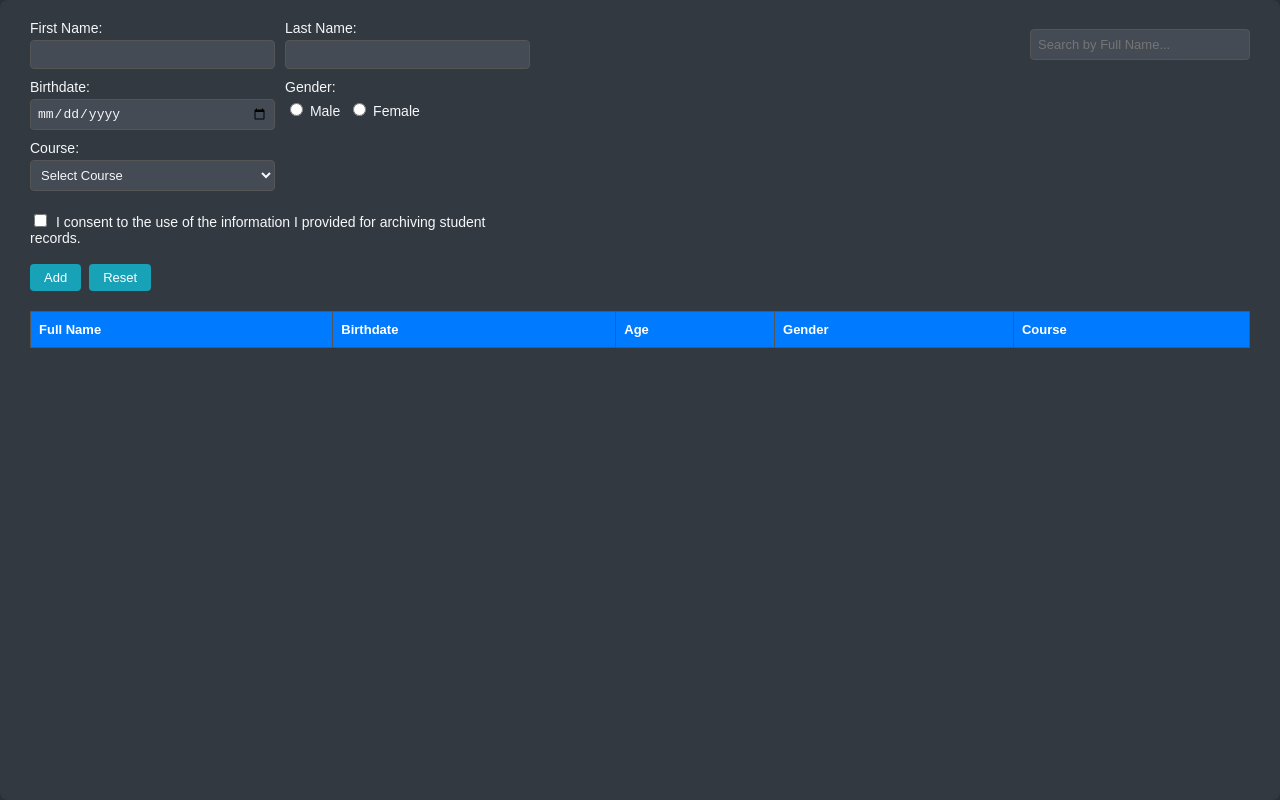
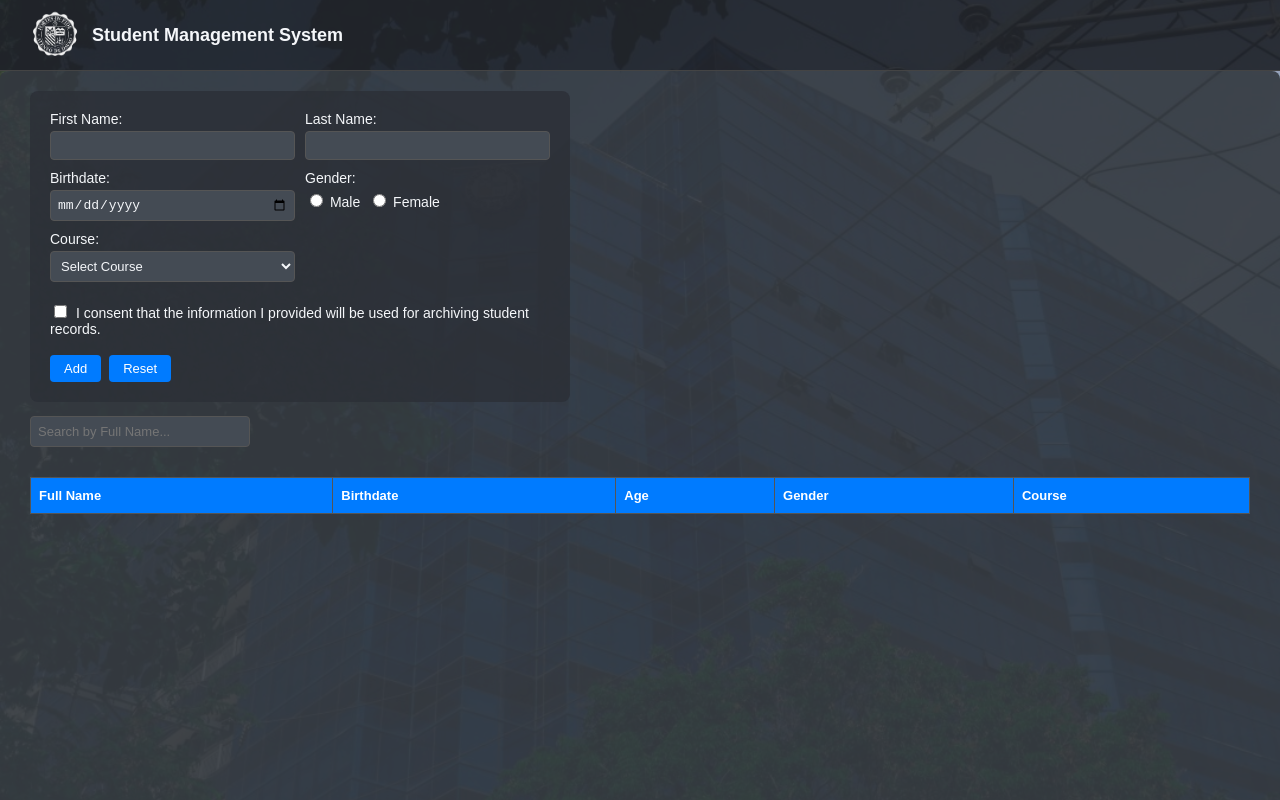
Before and after one commit to illmalicsi/studentManagement, a plain HTML site: page index.html in a window 1280 px wide. Drawn offline with Linux system fonts and the light colour scheme.

Commit message:
Add files via upload

```diff
--- a/index.html
+++ b/index.html
@@ -1,40 +1,45 @@
 <!DOCTYPE html>
 <html lang="en">
 <head>
-    <meta charset="UTF-8" />
+    <meta charset="UTF-8">
     <title>Student Management Web App</title>
-    <link rel="stylesheet" href="style.css" />
+    <link rel="stylesheet" href="style.css">
 </head>
 <body>
+
+<!-- Navbar Section -->
+<nav class="navbar">
+    <div class="navbar-content">
+        <img src="images/logoedp.png" alt="Logo" class="logo">
+        <span class="system-name">Student Management System</span>
+    </div>
+</nav>
+
 <div class="container">
     <div class="top-bar">
+        <div class="form-wrapper">
             <form id="studentForm">
                 <div class="form-grid">
                     <div class="form-group">
                         <label for="firstName">First Name:</label>
-              <input type="text" id="firstName" />
+                        <input type="text" id="firstName">
                     </div>
 
                     <div class="form-group">
                         <label for="lastName">Last Name:</label>
-              <input type="text" id="lastName" />
+                        <input type="text" id="lastName">
                     </div>
 
                     <div class="form-group">
                         <label for="birthdate">Birthdate:</label>
-              <input type="date" id="birthdate" />
+                        <input type="date" id="birthdate">
                     </div>
 
                     <div class="form-group">
                         <label>Gender:</label>
                         <div class="gender-options">
-                <label
-                  ><input type="radio" name="gender" value="Male" /> Male</label
-                >
-                <label
-                  ><input type="radio" name="gender" value="Female" />
-                  Female</label
-                >
+                            <label><input type="radio" name="gender" value="Male"> Male</label>
+                            <label><input type="radio" name="gender" value="Female"> Female</label>
                         </div>
                     </div>
 
@@ -44,20 +49,15 @@
                             <option value="">Select Course</option>
                             <option value="BS Computer Science">BS Computer Science</option>
                             <option value="BS Data Science">BS Data Science</option>
-                <option value="BS Information Systems">
-                  BS Information Systems
-                </option>
-                <option value="BS Information Technology">
-                  BS Information Technology
-                </option>
+                            <option value="BS Information Systems">BS Information Systems</option>
+                            <option value="BS Information Technology">BS Information Technology</option>
                         </select>
                     </div>
 
                     <div class="consent-group">
                         <label>
-                <input type="checkbox" id="consent" />
-                I consent to the use of the information I provided for archiving
-                student records.
+                            <input type="checkbox" id="consent">
+                            I consent that the information I provided will be used for archiving student records.
                         </label>
                     </div>
 
@@ -67,14 +67,10 @@
                     </div>
                 </div>
             </form>
+        </div>
 
         <div class="search-box">
-          <input
-            type="text"
-            id="searchInput"
-            placeholder="Search by Full Name..."
-            onkeyup="filterStudents()"
-          />
+            <input type="text" id="searchInput" placeholder="Search by Full Name..." onkeyup="filterStudents()">
         </div>
     </div>
 
@@ -88,7 +84,8 @@
                 <th>Course</th>
             </tr>
         </thead>
-        <tbody></tbody>
+        <tbody>
+        </tbody>
     </table>
 </div>
 
--- a/style.css
+++ b/style.css
@@ -1,27 +1,82 @@
 html, body {
-    height: 100%;
+  height: 100vh;
   margin: 0;
   padding: 0;
   font-family: Arial, sans-serif;
-    background: #2c2f38; /* Dark background */
   font-size: 14px;
-    color: #f5f7fa; /* Light text color */
+  color: #f5f7fa;
+  position: relative;
+  z-index: 0;
+  overflow: hidden; /* Prevent scrollbars unless needed */
+}
+
+body::before {
+  content: "";
+  position: fixed;
+  top: 0;
+  left: 0;
+  right: 0;
+  bottom: 0;
+  background: url('images/background.jpg') no-repeat center center/cover;
+  opacity: 0.8;
+  z-index: -1;
 }
 
 .container {
   width: 100%;
-    min-height: 100vh;
-    background: #333940; /* Darker background for container */
+  height: 100%;
+  background: rgba(51, 57, 64, 0.9);
   padding: 20px 30px;
   box-sizing: border-box;
+  border-radius: 8px;
+  overflow-y: auto; /* Only scrolls if content exceeds height */
+}
+
+
+.navbar {
+  width: 100%;
+  background-color: rgba(31, 34, 41, 0.9);
+  padding: 10px 30px;
+  box-sizing: border-box;
+  display: flex;
+  align-items: center;
+  justify-content: space-between;
+  border-bottom: 1px solid #444;
+  position: sticky;
+  top: 0;
+  z-index: 10;
+}
+
+.navbar-content {
+  display: flex;
+  align-items: center;
+  gap: 12px;
+}
+
+.logo {
+  height: 50px;
+  width: auto;
+}
+
+.system-name {
+  color: #f5f7fa;
+  font-size: 18px;
+  font-weight: bold;
+}
+
+#studentForm {
+  position: relative;
+  z-index: 1;
+  background-color: rgba(44, 47, 56, 0.85);
+  padding: 20px;
   border-radius: 8px;
 }
 
 .top-bar {
   display: flex;
-    justify-content: space-between;
+  flex-direction: column;
   align-items: flex-start;
-    flex-wrap: wrap;
+  gap: 10px;
 }
 
 .form-grid {
@@ -49,9 +104,9 @@ select {
   margin-top: 4px;
   font-size: 13px;
   box-sizing: border-box;
-    background: #444b54; /* Dark background for inputs */
-    color: #f5f7fa; /* Light text color */
-    border: 1px solid #555; /* Slightly lighter border */
+  background: #444b54;
+  color: #f5f7fa;
+  border: 1px solid #555;
   border-radius: 4px;
 }
 
@@ -75,7 +130,7 @@ input[type="checkbox"] {
 
 button {
   padding: 6px 14px;
-    background-color: #17a2b8;
+  background-color: #007bff;
   color: white;
   border: none;
   cursor: pointer;
@@ -89,8 +144,8 @@ button:hover {
 }
 
 .search-box {
-    margin-left: auto;
-    padding-top: 5px;
+  align-self: flex-start;
+  padding: 0;
 }
 
 .search-box input {
@@ -99,9 +154,9 @@ button:hover {
   font-size: 13px;
   box-sizing: border-box;
   margin-bottom: 10px;
-    background: #444b54; /* Dark background for search input */
-    color: #f5f7fa; /* Light text color */
-    border: 1px solid #555; /* Slightly lighter border */
+  background: #444b54;
+  color: #f5f7fa;
+  border: 1px solid #555;
   border-radius: 4px;
 }
 
@@ -113,7 +168,7 @@ table {
 }
 
 thead {
-    background-color: #17a2b8;
+  background-color: #007bff;
   color: white;
 }
 
@@ -128,9 +183,9 @@ thead th {
 th, td {
   text-align: left;
   padding: 10px 8px;
-    border: 1px solid #555; /* Darker border for table */
+  border: 1px solid #555;
 }
 
 tbody tr:hover {
-    background-color: #444b54; /* Dark hover effect */
+  background-color: #444b54;
 }
```
Also changed, not shown: app.js (+20 -26 lines), images/background.jpg (added), images/logo.jpg (added), images/logoedp.png (added). Lines whose indentation alone changed are shown as unchanged.
